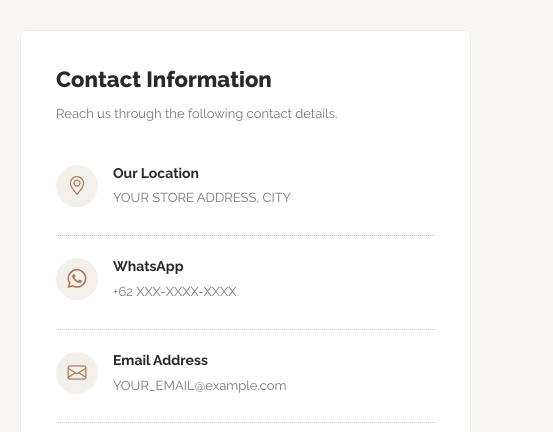
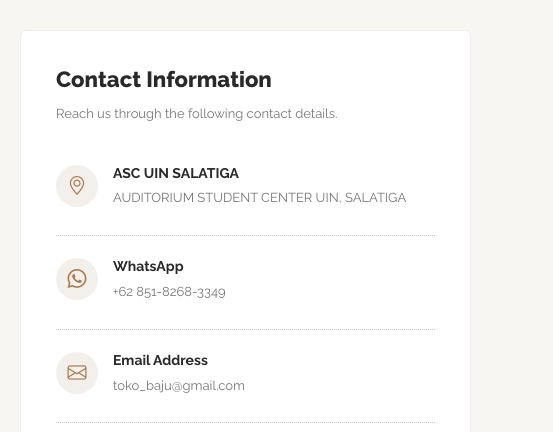
Before and after one commit to alfrzimhmd/toko_baju, a plain HTML site: page index.html in a window 1280 px wide. Shown: the part 2917-3349 px from the top of the page, 727-1280 px from the left. Drawn offline with nearby package versions, Linux system fonts and the light colour scheme.

Commit message:
update isi contact

```diff
--- a/index.html
+++ b/index.html
@@ -269,7 +269,7 @@
             <div class="col-lg-7">
                 <div class="contact-map-wrapper">
                     <iframe
-                        src="https://www.google.com/maps?q=YOUR_STORE_ADDRESS&output=embed"
+                        src="https://maps.app.goo.gl/yPvUu6pBmEUCBSHV6"
                         title="ATELIER Store Location"
                         class="contact-map"
                         width="100%"
@@ -296,8 +296,8 @@
                             <i class="bi bi-geo-alt"></i>
                         </div>
                         <div>
-                            <h6>Our Location</h6>
-                            <p>YOUR STORE ADDRESS, CITY</p>
+                            <h6>ASC UIN SALATIGA</h6>
+                            <p>AUDITORIUM STUDENT CENTER UIN, SALATIGA</p>
                         </div>
                     </div>
 
@@ -311,8 +311,8 @@
                         <div>
                             <h6>WhatsApp</h6>
                             <p>
-                                <a href="https://wa.me/YOUR_PHONE_NUMBER">
-                                    +62 XXX-XXXX-XXXX
+                                <a href="https://wa.me/6285182683349">
+                                    +62 851-8268-3349
                                 </a>
                             </p>
                         </div>
@@ -329,7 +329,7 @@
                             <h6>Email Address</h6>
                             <p>
                                 <a href="mailto:YOUR_EMAIL@example.com">
-                                    YOUR_EMAIL@example.com
+                                    toko_baju@gmail.com
                                 </a>
                             </p>
                         </div>
```
